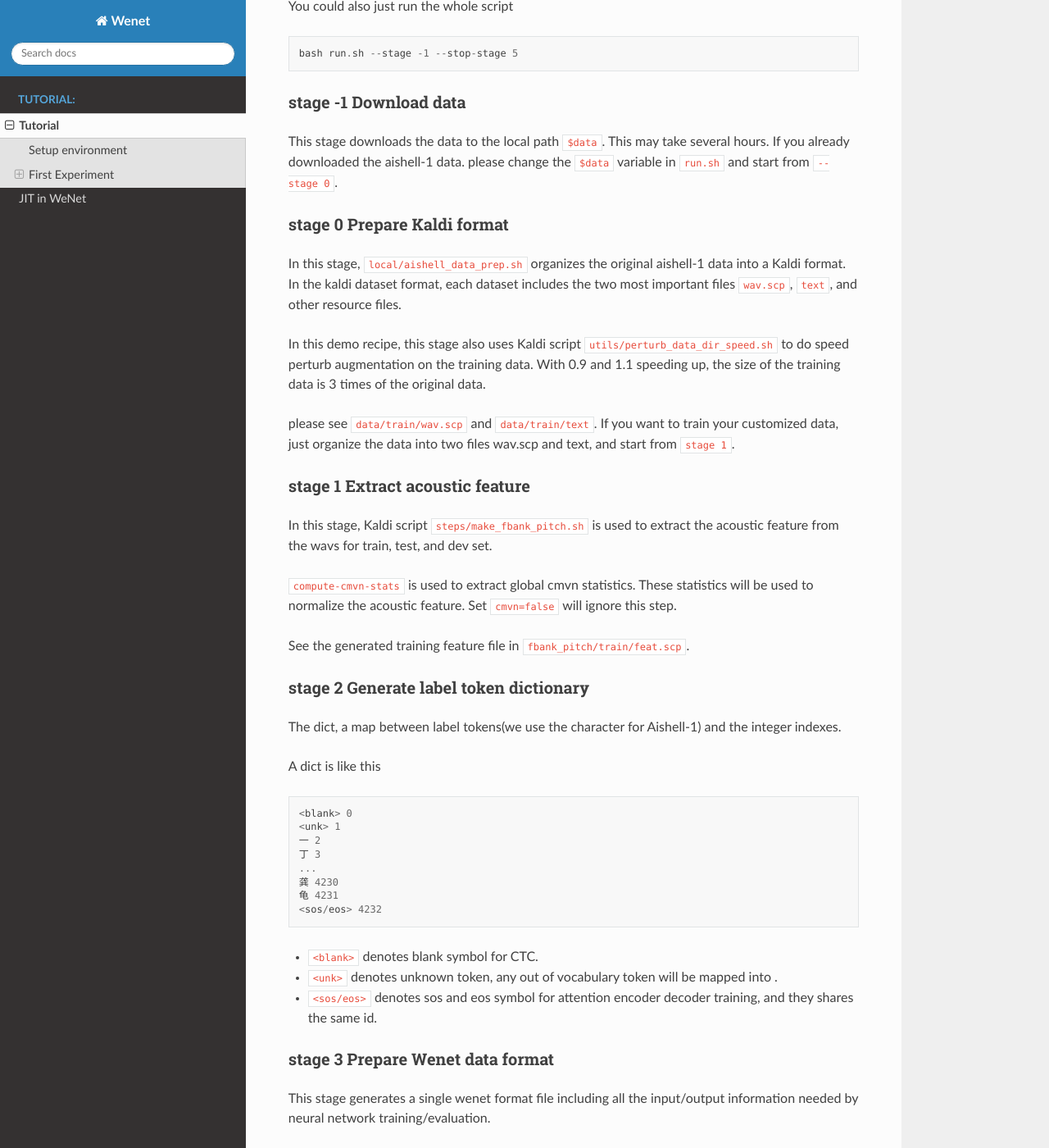
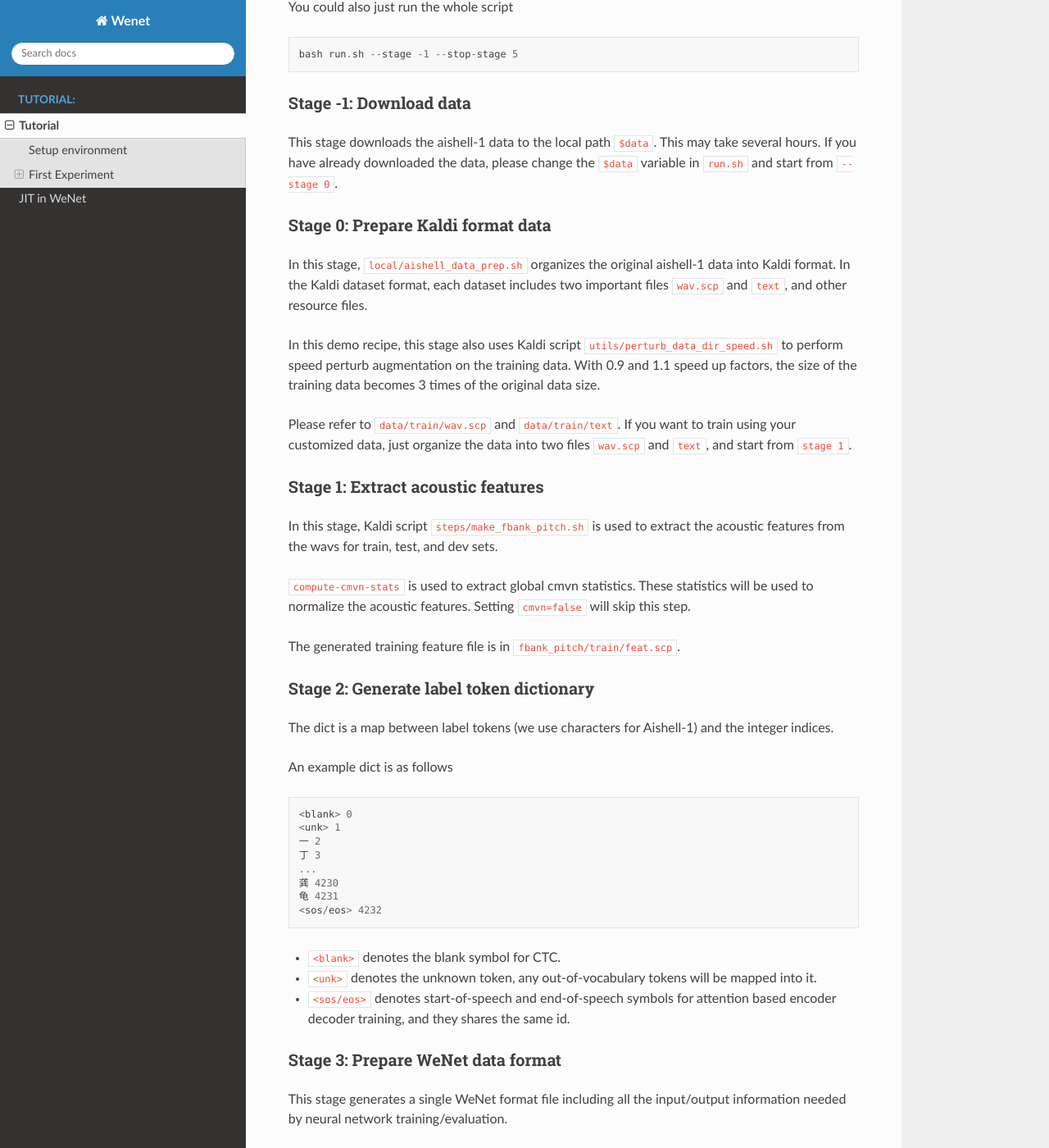
Before and after one commit to wenet-e2e/wenet, a Sphinx documentation site: the page built from docs/tutorial.md, in a window 1280 px wide and 1400 px high, scrolled down 1352 px. Shown: the whole window at 82% size. Built offline with Sphinx 7.4.7 and the Read the Docs theme 2.0.0, drawn with Linux system fonts in a browser that asks for light colours; some of the changed text lies outside the part shown.

Commit message:
Update tutorial.

````diff
--- a/docs/tutorial.md
+++ b/docs/tutorial.md
@@ -1,9 +1,9 @@
 ## Tutorial
 
-If you meet any problems when going through this tutorial, please feel free to ask in github [issues](https://github.com/mobvoi/wenet/issues). And thanks for any kind feedbacks.
+If you meet any problems when going through this tutorial, please feel free to ask in github [issues](https://github.com/mobvoi/wenet/issues). Thanks for any kind of feedback.
 
 ### Setup environment
-- Clone
+- Clone the repo
 
 ```sh
 git clone https://github.com/mobvoi/wenet.git
@@ -29,20 +29,20 @@
 
 - Install Kaldi
 
-Wenet need Kaldi to extract feature (a torchaudio version is in developing)
+Wenet needs Kaldi to extract features (a TorchAudio version is under development)
 
 Download and build [Kaldi](https://github.com/kaldi-asr/kaldi).
 
 Set the Kaldi root
 ```
 vim example/aishell/s0/path.sh
-KALDI_ROOT=your_kaldi_root_path
+KALDI_ROOT=${your_kaldi_root_path}
 ```
 
 
 ### First Experiment
 
-We provide a recipe example/aishell/s0/run.sh on aishell-1 data.
+We provide a recipe `example/aishell/s0/run.sh` on aishell-1 data.
 
 The recipe is simple and we suggest you run each stage one by one manually and check the result to understand the whole process.
 
@@ -64,35 +64,35 @@
 
 
 
-#### stage -1 Download data
+#### Stage -1: Download data
 
-This stage downloads the data to the local path `$data`. This may take several hours.  If you already downloaded the aishell-1 data. please change the `$data` variable in `run.sh` and start from `--stage 0`.
+This stage downloads the aishell-1 data to the local path `$data`. This may take several hours. If you have already downloaded the data, please change the `$data` variable in `run.sh` and start from `--stage 0`.
 
-#### stage 0 Prepare Kaldi format
+#### Stage 0: Prepare Kaldi format data
 
-In this stage, `local/aishell_data_prep.sh` organizes the original aishell-1 data into a Kaldi format. In the kaldi dataset format, each dataset includes the two most important files `wav.scp`, `text`, and other resource files.
+In this stage, `local/aishell_data_prep.sh` organizes the original aishell-1 data into Kaldi format. In the Kaldi dataset format, each dataset includes two  important files `wav.scp` and `text`, and other resource files.
 
-In this demo recipe, this stage also uses Kaldi script `utils/perturb_data_dir_speed.sh` to do speed perturb augmentation on the training data. With 0.9 and 1.1 speeding up, the size of the training data is 3 times of the original data.
+In this demo recipe, this stage also uses Kaldi script `utils/perturb_data_dir_speed.sh` to perform speed perturb augmentation on the training data. With 0.9 and 1.1 speed up factors, the size of the training data becomes 3 times of the original data size.
 
-please see `data/train/wav.scp` and `data/train/text`.
-If you want to train your customized data, just organize the data into two files wav.scp and text, and start from `stage 1`.
+Please refer to `data/train/wav.scp` and `data/train/text`.
+If you want to train using your customized data, just organize the data into two files `wav.scp` and `text`, and start from `stage 1`.
 
 
-#### stage 1 Extract acoustic feature
+#### Stage 1: Extract acoustic features
 
-In this stage, Kaldi script `steps/make_fbank_pitch.sh` is used to extract the acoustic feature from the wavs for train, test, and dev set.
+In this stage, Kaldi script `steps/make_fbank_pitch.sh` is used to extract the acoustic features from the wavs for train, test, and dev sets.
 
-`compute-cmvn-stats` is used to extract global cmvn statistics. These statistics will be used to normalize the acoustic feature. Set `cmvn=false` will ignore this step.
+`compute-cmvn-stats` is used to extract global cmvn statistics. These statistics will be used to normalize the acoustic features. Setting `cmvn=false` will skip this step.
 
-See the generated training feature file in `fbank_pitch/train/feat.scp`.
+The generated training feature file is in `fbank_pitch/train/feat.scp`.
 
-#### stage 2 Generate label token dictionary
+#### Stage 2: Generate label token dictionary
 
-The dict, a map between label tokens(we use the character for Aishell-1) and
- the integer indexes.
+The dict is a map between label tokens (we use characters for Aishell-1) and
+ the integer indices.
 
 
-A dict is like this
+An example dict is as follows
 ```
 <blank> 0
 <unk> 1
@@ -104,18 +104,18 @@
 <sos/eos> 4232
 ```
 
-* `<blank>` denotes blank symbol for CTC.
-* `<unk>` denotes unknown token, any out of vocabulary token will be mapped into .
-* `<sos/eos>` denotes sos and eos symbol for attention encoder decoder training, and they shares the same id.
+* `<blank>` denotes the blank symbol for CTC.
+* `<unk>` denotes the unknown token, any out-of-vocabulary tokens will be mapped into it.
+* `<sos/eos>` denotes start-of-speech and end-of-speech symbols for attention based encoder decoder training, and they shares the same id.
 
-#### stage 3 Prepare Wenet data format
+#### Stage 3: Prepare WeNet data format
 
-This stage generates a single wenet format file including all the input/output information needed by neural network training/evaluation.
+This stage generates a single WeNet format file including all the input/output information needed by neural network training/evaluation.
 
 See the generated training feature file in `fbank_pitch/train/format.data`.
 
 
-In the wenet format file , each line record a data sample of seven tab splited columns. For example, a line is like this(repalce tab with newline here):
+In the WeNet format file , each line records a data sample of seven tab-separated columns. For example, a line is as follows (tab replaced with newline here):
 
 ```
 utt:BAC009S0764W0121
@@ -127,12 +127,12 @@
 token_shape:13,4233
 ```
 
-In the future, wenet will also support using raw wavs as input and use torchaudio to extract the feature just-in-time in dataloader.
+In the future, WeNet will also support using raw wavs as input and use TorchAudio to extract the features just-in-time in dataloader.
 
 
-#### stage 4 Neural Network training
+#### Stage 4: Neural Network training
 
-The NN model is training in this step.
+The NN model is trained in this step.
 
 - Multi-GPU mode
 
@@ -141,36 +141,36 @@
 
 - Resume training
 
-If your experiment is terminated after running several epochs for some reasons(e.g. the GPU is accidentally used by other people and is out-of-memory ), you could continue the training on a checkpoint model. Just check the finished epoch in `exp/your_exp/` and set  `checkpoint=exp/your_exp/$n.pt` and run the `run.sh --stage 4`. Then the training will continue from the $n+1.pt
+If your experiment is terminated after running several epochs for some reasons (e.g. the GPU is accidentally used by other people and is out-of-memory ), you could continue the training from a checkpoint model. Just find out the finished epoch in `exp/your_exp/`, set  `checkpoint=exp/your_exp/$n.pt` and run the `run.sh --stage 4`. Then the training will continue from the $n+1.pt
 
 - Config
 
-The config of neural network structure, optimization parameter, loss parameters, and dataset could be set in a YAML format file.
+The config of neural network structure, optimization parameter, loss parameters, and dataset can be set in a YAML format file.
 
 In `conf/`,  we provide several models like transformer and conformer. see `conf/train_conformer.yaml` for reference.
 
 - Use Tensorboard
 
-The training takes several hours. The actual hours depend on your GPU number and type. In an 8 card 2080 Ti machine, it will take about less than one day for 50 epochs.
-You could use the tensorboard to monitor the loss.
+The training takes several hours. The actual time depends on the number and type of your GPU cards. In an 8-card 2080 Ti machine, it takes about less than one day for 50 epochs.
+You could use tensorboard to monitor the loss.
 
 ```
 tensorboard --logdir tensorboard/$your_exp_name/ --port 12598 --bind_all
 ```
 
-#### stage 5 Recognize wav using the trained model
+#### Stage 5: Recognize wav using the trained model
 
-This stage shows how to recognize a set of wavs into text. It also shows how to do the model average.
+This stage shows how to recognize a set of wavs into texts. It also shows how to do the model averaging.
 
 - Average model
 
-if `${average_checkpoint}` is `true`, the best `${average_num}` model on cross validation set will be averaged to generated a boosted model and used for recognition.
+If `${average_checkpoint}` is set to `true`, the best `${average_num}` models on cross validation set will be averaged to generate a boosted model and used for recognition.
 
 - Decoding
 
-Recognition is also called decoding or inference. The function of the NN will be applied on the input acoustic feature sequence to out a text sequence.
+Recognition is also called decoding or inference. The function of the NN will be applied on the input acoustic feature sequence to output a sequence of text.
 
-Four decoding methods are provided in wenet:
+Four decoding methods are provided in WeNet:
 
 * `ctc_greedy_search` : encoder + CTC greedy search
 * `ctc_prefix_beam_search` :  encoder + CTC prefix beam search
@@ -179,15 +179,15 @@
 
 In general, attention_rescoring is the best method. Please see [U2 paper](https://arxiv.org/pdf/2012.05481.pdf) for the details of these algorithms.
 
-`--beam_size` is a tunable parameter, use a large beam size may get better results but also cause high computation cost.
+`--beam_size` is a tunable parameter, a large beam size may get better results but also cause higher computation cost.
 
 `--batch_size` can be greater than 1 for "ctc_greedy_search" and "attention" decoding mode, and must be 1 for "ctc_prefix_beam_search" and "attention_rescoring" decoding mode.
 
-- WER Evaluation
+- WER evaluation
 
-`tools/compute-wer.py` will calculate the word(or char) error rate of the result. If you run the recipe without any change, you may get WER ~= 5%.
+`tools/compute-wer.py` will calculate the word (or char) error rate of the result. If you run the recipe without any change, you may get WER ~= 5%.
 
 
-#### stage 6 Export the trained model
+#### Stage 6: Export the trained model
 
-`wenet/bin/export_jit.py` will export the trained model using libtorch. The exported model files could be easily used in other language appliction such as C++.
+`wenet/bin/export_jit.py` will export the trained model using Libtorch. The exported model files can be easily used for inference in other programming languages such as C++.
````
Also changed, not shown: other parts of docs/tutorial.md (+2 -2 lines).
